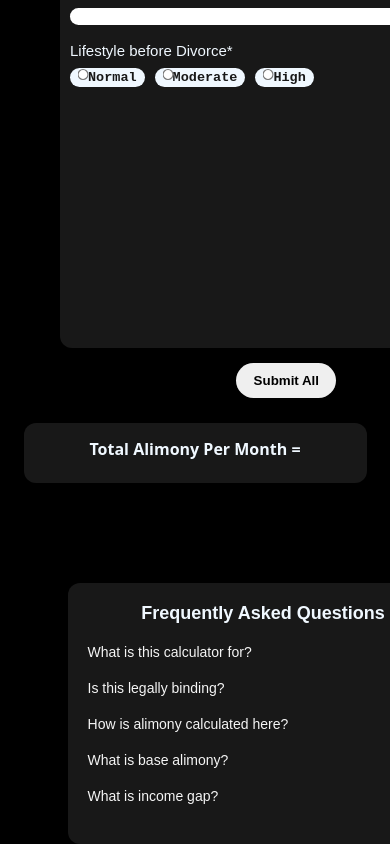
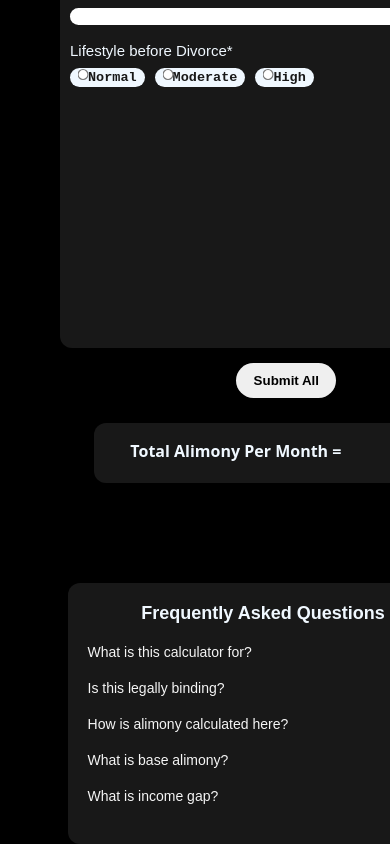
Before and after one commit to Swag-xd/Alimony, a React (Vite) app: page / in a window 390 px wide. Shown: the part 1259-2103 px from the top of the page. Built offline with nearby package versions, Linux system fonts and the light colour scheme.

Commit message:
added some songs

```diff
--- a/src/Components/result/result.module.css
+++ b/src/Components/result/result.module.css
@@ -24,18 +24,14 @@
 @media(max-width: 768px){
 
   .resultSection{
-    margin: 0px auto 20px auto;
+    margin: auto 10vh;
     width: 90%;
     height: 50px;
   }
 
   .alimonyHeading{
-    padding: 10px;
+    padding: 12px 60px 12px 0px;;
     font-size: 16px;
-    text-align: center;
+
   }
-
-  /* .alimonyHeading{
-    padding: 24px 0;
-  } */
 }
```
